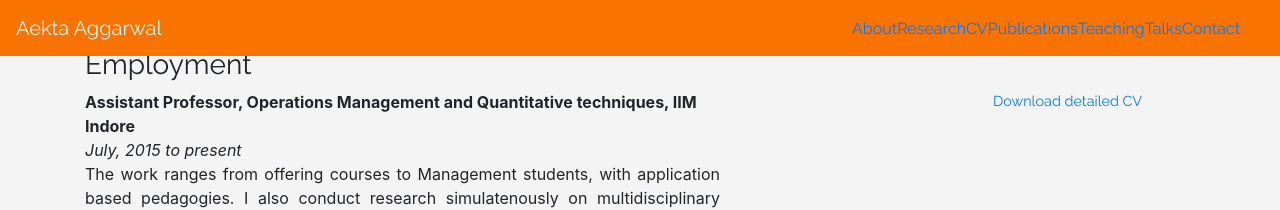
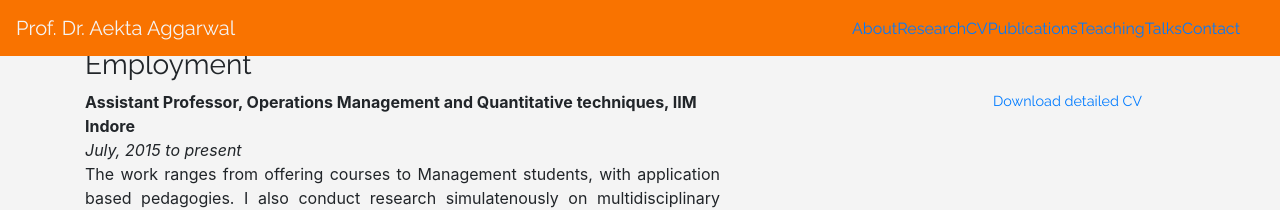
Before and after one commit to aektaaggarwal/aektaaggarwal.github.io, a Jekyll site: the page cv.html, which Jekyll copies as it is, in a window 1280 px wide. Shown: the top 210 px of the page. Built offline with Jekyll 4.4.1, drawn with Linux system fonts in a browser that asks for light colours; nearby versions of some CDN libraries.

Commit message:
Update cv.html

```diff
--- a/cv.html
+++ b/cv.html
@@ -41,11 +41,12 @@
  -->
 
  <nav class="navbar navbar-expand-lg fixed-top ">
-   <a class="navbar-brand" href="#">Aekta Aggarwal</a>
-   <button class="navbar-toggler" type="button" data-toggle="collapse" data-target="#navbarSupportedContent" aria-controls="navbarSupportedContent" aria-expanded="false" aria-label="Toggle navigation">
-     <span class="navbar-toggler-icon"></span>
-   </button>
+  <a class="navbar-brand" href="#">Prof. Dr. Aekta Aggarwal</a>
+  <button class="navbar-toggler" type="button" data-toggle="collapse" data-target="#navbarSupportedContent" aria-controls="navbarSupportedContent" aria-expanded="false" aria-label="Toggle navigation">
+    <span class="navbar-toggler-icon"></span>
+  </button>
 
+  <div class="collapse navbar-collapse " id="navbarSupportedContent">
    <div class="collapse navbar-collapse">
         <ul class="navbar-nav mr-4">
            <li><a href="index.html"> About</a></li>
```
